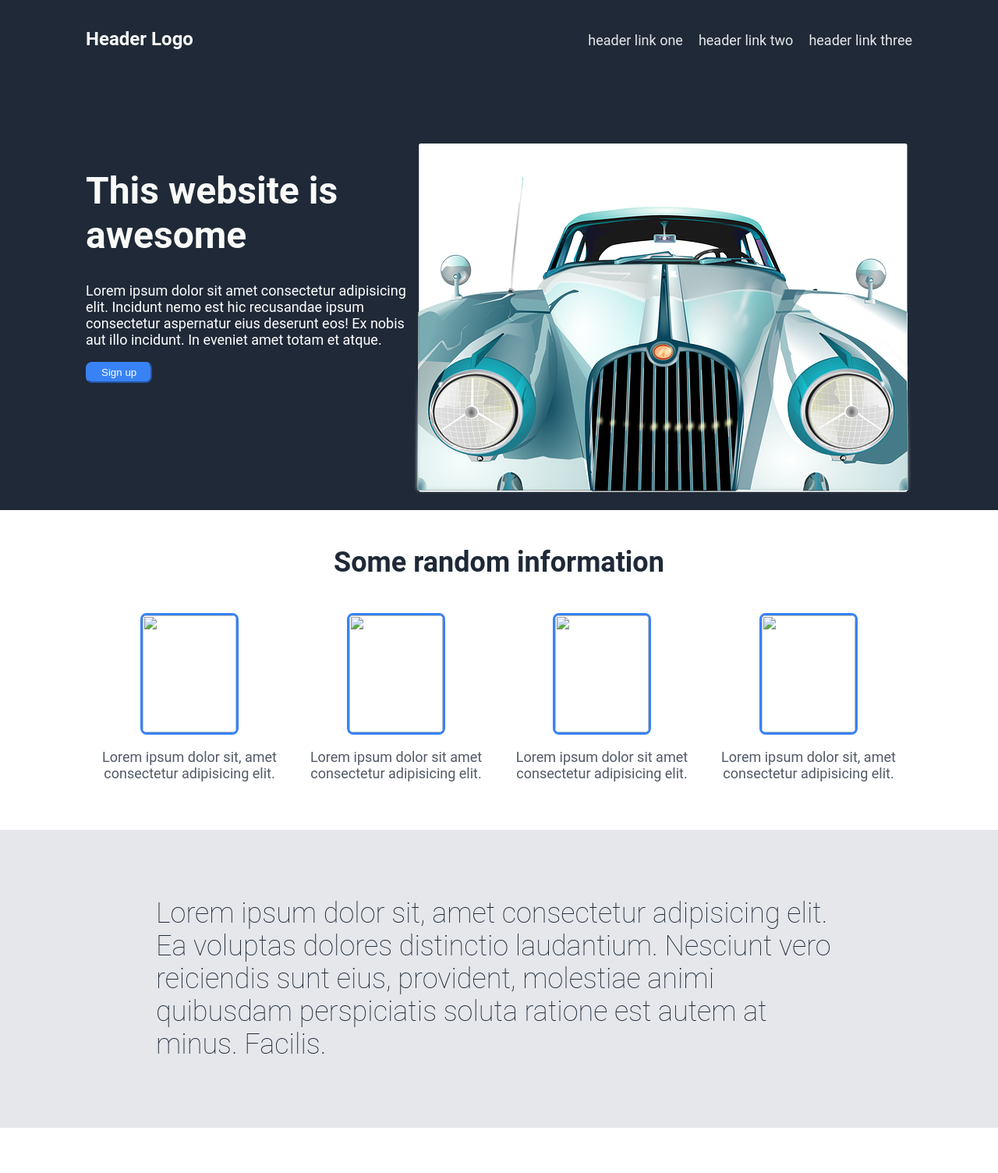
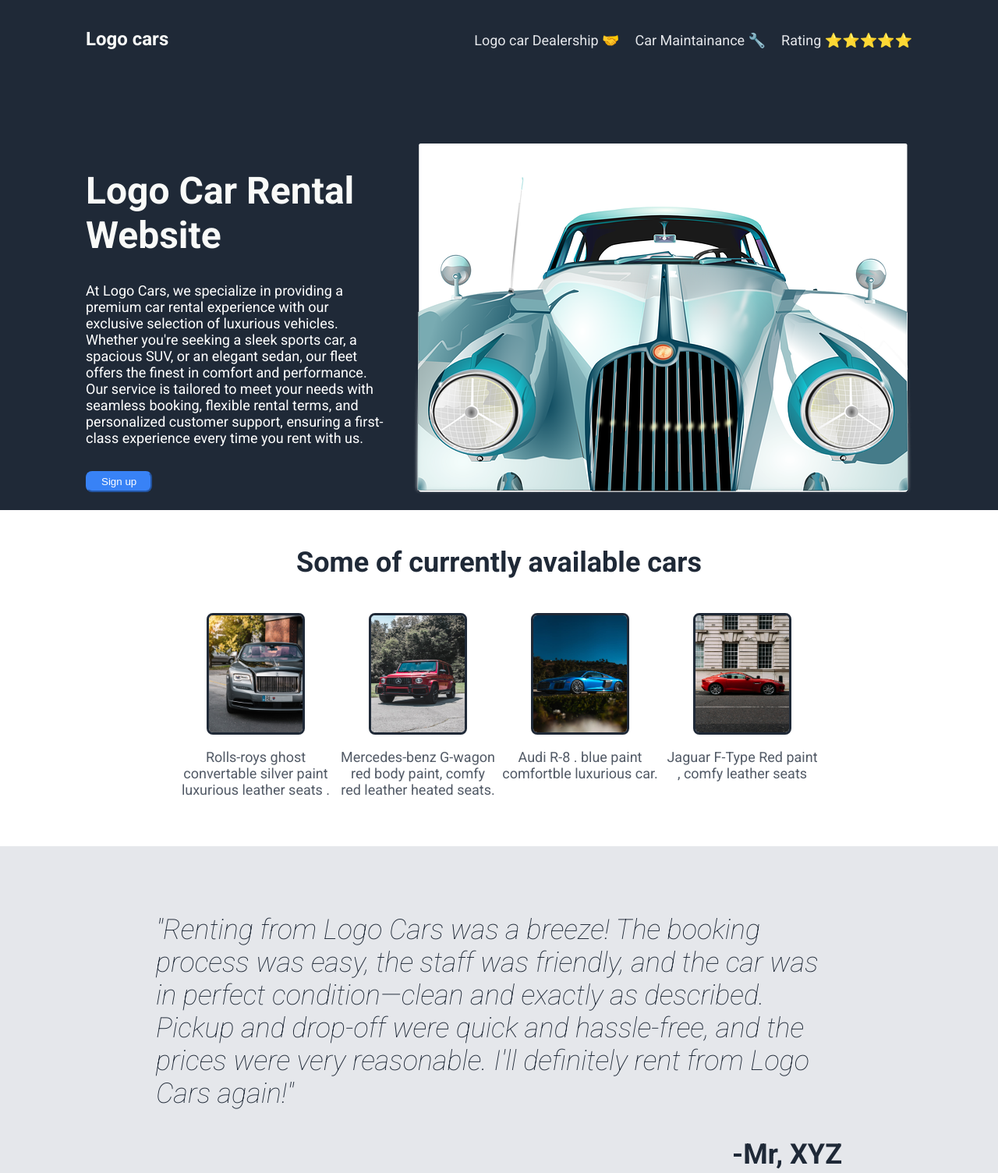
Before and after one commit to Abel157/landing-page-Top, a plain HTML site: page index.html in a window 1280 px wide. Shown: the top 1504 px of the page at 78% size. Drawn offline with Linux system fonts and the light colour scheme.

Commit message:
Add images and edit the random text Add credits to the image sources on the README.md file

```diff
--- a/index.html
+++ b/index.html
@@ -2,23 +2,27 @@
 <html>
     <head>
         <meta charset="UTF-8">
-        <title>Landing Page</title>
+        <title>Logo car rental</title>
         <link rel="stylesheet" href="./style.css">
+        <style>
+            @import url('https://fonts.googleapis.com/css2?family=Roboto:ital,wght@0,100;0,300;0,400;0,500;0,700;0,900;1,100;1,300;1,400;1,500;1,700;1,900&display=swap');
+            </style>
     </head>
         <body>
+            <div class="content">
                 <div class="top">
                     <Div class="header">
-                    <h2 class="logo">Header Logo</h2>
+                        <h2 class="logo">Logo cars</h2>
                         <ul class="toplinks">
-                        <li><a href="#" target="_blank">header link one</a></li>
-                        <li><a href="#" target="_blank">header link two</a></li>
-                        <li><a href="#" target="_blank">header link three</a></li>
+                            <li><a href="#" target="_blank">Logo car Dealership 🤝</a></li>
+                            <li><a href="#" target="_blank">Car Maintainance 🔧</a></li>
+                            <li><a href="#" target="_blank">Rating ⭐⭐⭐⭐⭐</a></li>
                         </ul>
                     </Div>
                     <div class="hero">
                         <div class="herotxt">
-                        <h1>This website is awesome</h1>
-                        <p>  Lorem ipsum dolor sit amet consectetur adipisicing elit. Incidunt nemo est hic recusandae ipsum consectetur aspernatur eius deserunt eos! Ex nobis aut illo incidunt. In eveniet amet totam et atque.</p>
+                            <h1>Logo Car Rental Website</h1>
+                            <p> At Logo Cars, we specialize in providing a premium car rental experience with our exclusive selection of luxurious vehicles. Whether you're seeking a sleek sports car, a spacious SUV, or an elegant sedan, our fleet offers the finest in comfort and performance. Our service is tailored to meet your needs with seamless booking, flexible rental terms, and personalized customer support, ensuring a first-class experience every time you rent with us.</p>
                             <button class="signup">Sign up</button>
                         </div>
                         <div class="img1">
@@ -27,28 +31,30 @@
                     </div>
                 </div>
                 <div class="info">
-                <h2> Some random information</h2>
+                    <h2> Some of currently available cars</h2>
                     <div class="images">
                         <div class="items">
-                        <img class="imgs" src="#" width="120" height="150">
-                        <p>Lorem ipsum dolor sit, amet consectetur adipisicing elit.</p>
+                            <img class="imgs" src="./img/martin-katler-wx-XBLK1bWA-unsplash.jpg" width="120" height="150" alt="Rolls-roys ghost">
+                            <p>Rolls-roys ghost convertable  silver paint  luxurious leather seats .</p>
+                        </div>
+
+                        <div class="items">
+                            <img class="imgs" src="./img/luke-schobert--Pt97OtdYWY-unsplash.jpg" width="120" height="150" alt="red gwagon">
+                            <p> Mercedes-benz G-wagon  red body paint, comfy red leather heated seats. </p>
                         </div>
                         <div class="items">
-                        <img class="imgs" src="#" width="120" height="150">
-                        <p>Lorem ipsum dolor sit amet consectetur adipisicing elit.</p>
+                            <img class="imgs" src="./img/pexels-trvlust-3221163.jpg" width="120" height="150" alt="audi">
+                            <p>Audi R-8 . blue paint comfortble luxurious car. </p>
                         </div>
                         <div class="items">
-                        <img class="imgs" src="#" width="120" height="150">
-                        <p>Lorem ipsum dolor sit amet consectetur adipisicing elit. </p>
-                    </div>
-                    <div class="items">
-                        <img class="imgs" src="#" width="120" height="150">
-                        <p>Lorem ipsum dolor sit, amet consectetur adipisicing elit.</p>
+                            <img class="imgs" src="./img/mateusz-delegacz-1Ah8CAwk3vM-unsplash.jpg" width="120" height="150" alt="red jag">
+                            <p>Jaguar F-Type  Red paint , comfy leather seats</p>
                         </div>
                     </div>
                 </div>
                 <div class="quote">
-                <p>Lorem ipsum dolor sit, amet consectetur adipisicing elit. Ea voluptas dolores distinctio laudantium. Nesciunt vero reiciendis sunt eius, provident, molestiae animi quibusdam perspiciatis soluta ratione est autem at minus. Facilis.</p>
+                    <p>"Renting from Logo Cars was a breeze! The booking process was easy, the staff was friendly, and the car was in perfect condition—clean and exactly as described. Pickup and drop-off were quick and hassle-free, and the prices were very reasonable. I'll definitely rent from Logo Cars again!"</p>
+                    <p class="nm"> <Strong>-Mr, XYZ</Strong></p>
                 </div>
                 <div class="call">
                     <div class="calltxt">
@@ -57,6 +63,7 @@
                     </div>
                     <button class="signup">Sign up</button>
                 </div>
+            </div>
             <div class="footer">
                 <p> Copyright © The Odin Project 2024 By Abel</p>
             </div>
--- a/style.css
+++ b/style.css
@@ -16,6 +16,7 @@ body {
 .logo {
     color: #F9FAF8;
     font-size: 24px;
+    white-space: nowrap;
 }
 a {
     color: #E5E7EB;
@@ -32,16 +33,20 @@ a {
     margin-left: auto;
     gap:20px;
     font-size: 18px;
-
-
+    flex-wrap: wrap;
 }
 .hero{
     display: flex;
     justify-content: space-around;
+    gap: 32px;
 }
 .herotxt{
     max-width: 480px;
     flex:initial;
+}
+.herotxt p{
+    margin-top: 0;
+    margin-bottom: 32.16px;
 }
 .signup{
     background-color: #3882f6;
@@ -69,13 +74,15 @@ a {
     padding: 16px 110px;
 }
 .imgs{
-    border: 3px solid #3882f6;
+    border: 3px solid #1F2937;
     border-radius: 8px;
 
 }
 .info .images p{
     font-size: 18px;
     color: #525a66;
+    flex: 0 1 auto;
+    width:200px;
 }
 .info h2{
     font-size: 36px;
@@ -86,6 +93,9 @@ a {
     display: flex;
     margin-top: 14px;
     margin-bottom: 14px;
+    gap: 8px;
+    flex-wrap: wrap;
+
 }
 .items{
     display: flex;
@@ -93,6 +103,7 @@ a {
     align-items: center;
     text-align: center;
     font-family: inherit;
+
 }
 .quote{
     background-color: #E5E7EB;
@@ -101,6 +112,11 @@ a {
     color: #1f2937;
     font-weight: lighter;
     margin-top: 14px;
+    font-style: italic;
+}
+.nm{
+    font-style: normal;
+    text-align: end;
 }
 .call{
     margin:80px 60px;
@@ -111,6 +127,7 @@ a {
     color:#F9FAF8;
     font-size: 18px;
     border-radius: 10px;
+    flex-wrap: wrap;
 }
 .call h2 {
     font-size: 20px;
@@ -127,6 +144,11 @@ a {
     flex-direction: column;
     align-self: center;
 }
+.content{
+    display:flex;
+    flex-direction: column;
+    flex: 1;
+}
 .footer{
     background-color: #1F2937;
     color: #F9FAF8;
```
Also changed, not shown: img/luke-schobert--Pt97OtdYWY-unsplash.jpg (added), img/martin-katler-wx-XBLK1bWA-unsplash.jpg (added), img/mateusz-delegacz-1Ah8CAwk3vM-unsplash.jpg (added), img/pexels-trvlust-3221163.jpg (added), 1 other file. Lines whose indentation alone changed are shown as unchanged.
